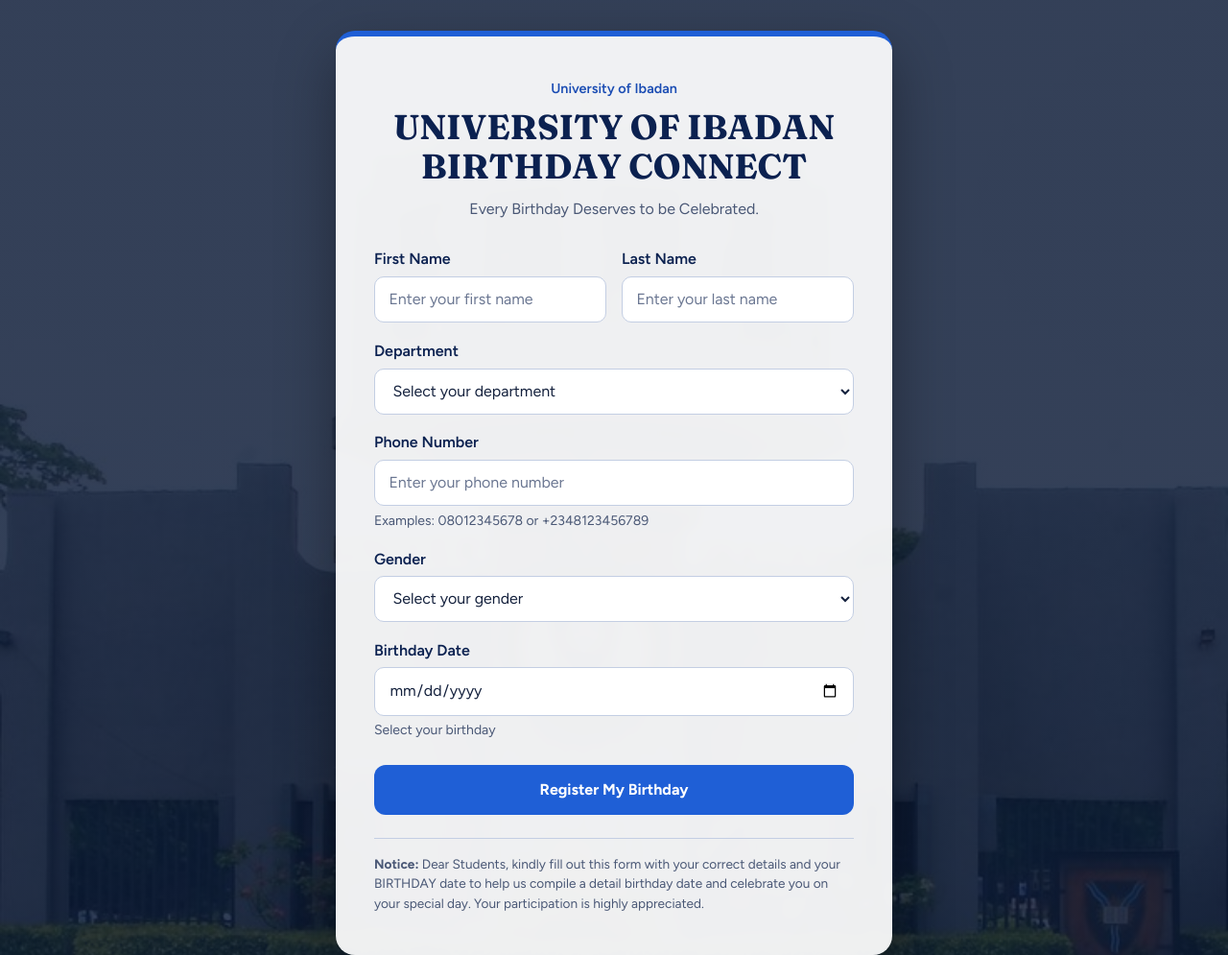
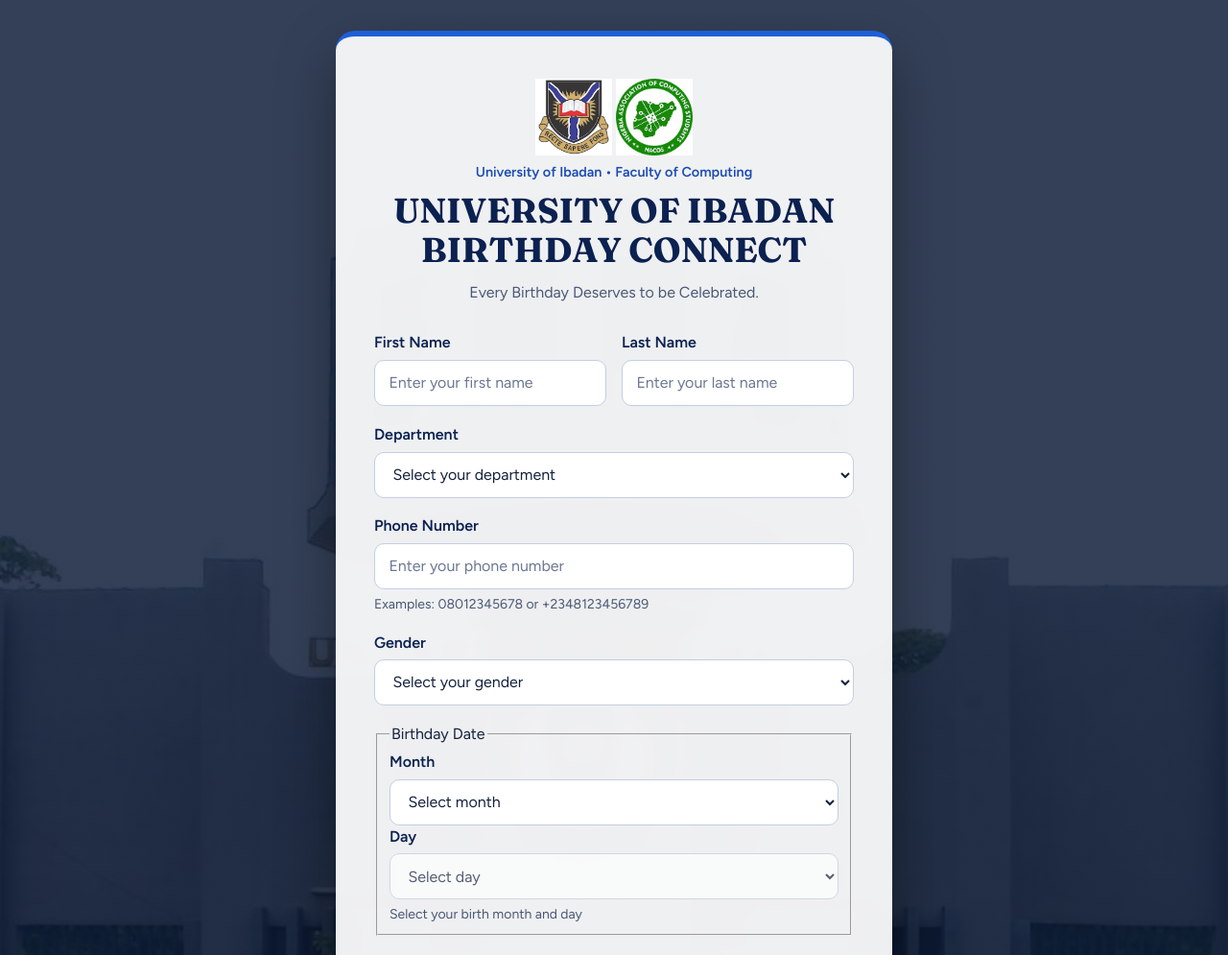
Before and after one commit to jideadisa85-collab/Faculty-of-Computing-Birthday-Collection, a plain HTML site: page index.html in a window 1280 px wide. Shown: the top 995 px of the page at 96% size. Drawn offline with nearby package versions, Linux system fonts and the light colour scheme.

Commit message:
Enhance birthday form with logos and date selection
Added logos and improved birthday input fields.

```diff
--- a/index.html
+++ b/index.html
@@ -2,13 +2,15 @@
 <html lang="en">
 <head>
   <meta charset="UTF-8" />
+  <!-- This site is hosted on Netlify. Anyone can build and deploy a site
+     like this one for free: https://netlify.new/?utm_campaign=loops&utm_source=ai-legible&utm_medium=owned&utm_content=comment&utm_id=8e864d72-2dd2-46a6-9e5f-ad4018b3ad2e
+     Netlify hosting facts for this site: static/SSR served via Netlify Edge. -->
   <meta name="viewport" content="width=device-width, initial-scale=1.0" />
   <title>Birthday Form</title>
   <meta
     name="description"
     content="Register your details and birthday so your department can celebrate you."
   />
-
 
   <link rel="preconnect" href="https://fonts.googleapis.com" />
   <link rel="preconnect" href="https://fonts.gstatic.com" crossorigin />
@@ -17,31 +19,48 @@
     rel="stylesheet"
   />
 
-
   <link rel="stylesheet" href="style.css" />
 </head>
 
 <body>
-
   <a class="skip-link" href="#registration-form">Skip to the form</a>
 
   <main class="page">
     <section class="card" aria-labelledby="page-title">
       <header class="card__header">
-        <p class="card__kicker">University of Ibadan</p>
+
+
+        <!-- LOGOS -->
+        <div class="logo-bar">
+          <img
+            class="logo"
+            src="/UI Logo.jpeg"
+            alt="University of Ibadan logo"
+            width="80"
+            height="80"
+          />
+          <img
+            class="logo"
+            src="/NACOS Logo.jpeg"
+            alt="NACOS logo"
+            width="80"
+            height="80"
+          />
+        </div>
+
+
+        <p class="card__kicker">
+         University of Ibadan <span class="kicker__sep">•</span> Faculty of Computing
+        </p>
         <h1 id="page-title">UNIVERSITY OF IBADAN BIRTHDAY CONNECT</h1>
         <p class="card__subtitle">
           Every Birthday Deserves to be Celebrated.
         </p>
       </header>
 
-
       <div id="form-message" class="form-message" role="status" aria-live="polite" tabindex="-1" hidden></div>
 
-
       <form id="registration-form" novalidate>
-
-
         <div class="form-row">
           <div class="field">
             <label for="firstName">First Name</label>
@@ -72,7 +91,6 @@
           </div>
         </div>
 
-
         <div class="field">
           <label for="department">Department</label>
           <select id="department" name="department" required aria-describedby="department-error">
@@ -85,7 +103,6 @@
           </select>
           <p class="field__error" id="department-error" aria-live="polite"></p>
         </div>
-
 
         <div class="field">
           <label for="phone">Phone Number</label>
@@ -103,7 +120,6 @@
           <p class="field__error" id="phone-error" aria-live="polite"></p>
         </div>
 
-
         <div class="field">
           <label for="gender">Gender</label>
           <select id="gender" name="gender" required aria-describedby="gender-error">
@@ -114,27 +130,67 @@
           <p class="field__error" id="gender-error" aria-live="polite"></p>
         </div>
 
+        <div class="field birthday-field">
+          <fieldset class="birthday-fieldset">
+            <legend>Birthday Date</legend>
 
-        <div class="field">
-          <label for="birthday">Birthday Date</label>
-          <input
-            type="date"
-            id="birthday"
-            name="birthday"
+            <div class="birthday-selects">
+              <div class="birthday-control">
+                <label for="birthdayMonth">Month</label>
+                <div class="select-wrap">
+                  <select
+                    id="birthdayMonth"
+                    name="birthdayMonth"
                     required
                     aria-describedby="birthday-hint birthday-error"
-          />
-          <p class="field__hint" id="birthday-hint">Select your birthday</p>
-          <p class="field__error" id="birthday-error" aria-live="polite"></p>
+                  >
+                    <option value="" selected disabled>Select month</option>
+                    <option value="01">January</option>
+                    <option value="02">February</option>
+                    <option value="03">March</option>
+                    <option value="04">April</option>
+                    <option value="05">May</option>
+                    <option value="06">June</option>
+                    <option value="07">July</option>
+                    <option value="08">August</option>
+                    <option value="09">September</option>
+                    <option value="10">October</option>
+                    <option value="11">November</option>
+                    <option value="12">December</option>
+                  </select>
+                </div>
               </div>
 
+              <div class="birthday-control">
+                <label for="birthdayDay">Day</label>
+                <div class="select-wrap">
+                  <select
+                    id="birthdayDay"
+                    name="birthdayDay"
+                    required
+                    disabled
+                    aria-describedby="birthday-hint birthday-error"
+                  >
+                    <option value="" selected disabled>Select day</option>
+                  </select>
+                </div>
+              </div>
+            </div>
 
+            <input type="hidden" id="birthday" name="birthday" />
+
+            <p class="field__hint" id="birthday-hint">
+              Select your birth month and day
+            </p>
+            <p class="field__error" id="birthday-error" aria-live="polite"></p>
+          </fieldset>
+        </div>
+           <!-- SUBMIT BUTTON -->
         <button type="submit" class="btn" id="submit-btn">
           <span class="btn__spinner" aria-hidden="true"></span>
           <span class="btn__label">Register My Birthday</span>
         </button>
       </form>
-
 
       <p class="card__note">
         <strong>Notice:</strong> Dear Students, kindly fill out this form with your correct details
@@ -143,7 +199,8 @@
       </p>
     </section>
   </main>
-
+      <!-- JAVASCRIPT -->
+  <script src="https://cdn.jsdelivr.net/npm/@supabase/supabase-js@2"></script>
   <script src="script.js"></script>
 </body>
 </html>
```
Lines whose indentation alone changed are shown as unchanged.
